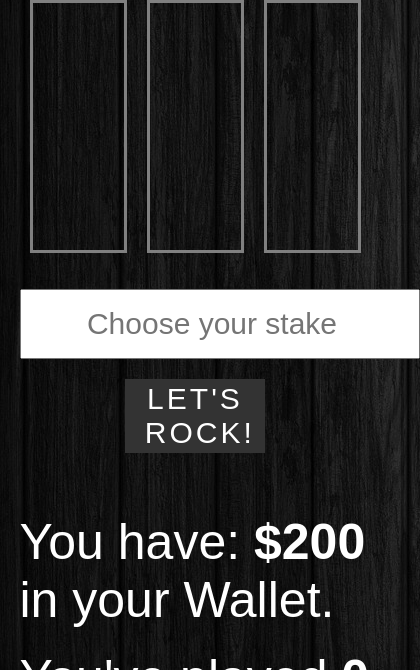
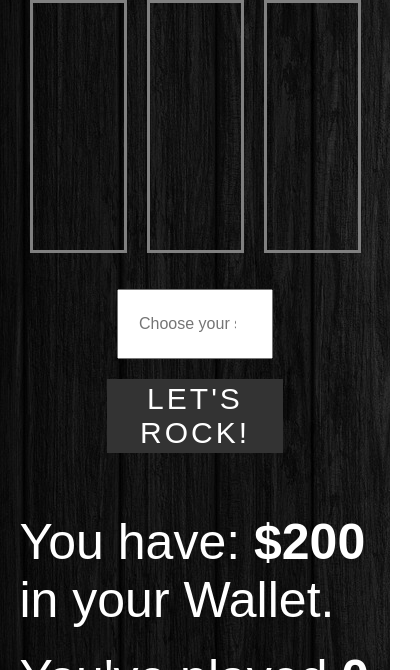
Before and after one commit to ptr11Dev/easy-slots-game, a plain HTML site: page index.html in a window 390 px wide. Shown: the part 430-1100 px from the top of the page, 420 px wide, since content can reach past the window. Drawn offline with Linux system fonts and the light colour scheme; a web font is replaced by a local one.

Commit message:
fix styles

```diff
--- a/style.css
+++ b/style.css
@@ -49,12 +49,13 @@ h1 {
   height: 90px;
   font-size: 40px;
   padding: 20px;
-  width: 400px;
+  width: 40vw;
+  max-width: 500px;
   text-align: center;
 }
 
 .play button {
-  width: 40%;
+  width: 50%;
   height: 90px;
   text-align: center;
   padding: 20px 60px;
@@ -89,7 +90,7 @@ h1 {
 
   .play input {
     height: 70px;
-    font-size: 30px;
+    font-size: 1em;
     display: block;
     margin: 20px auto;
 
```
